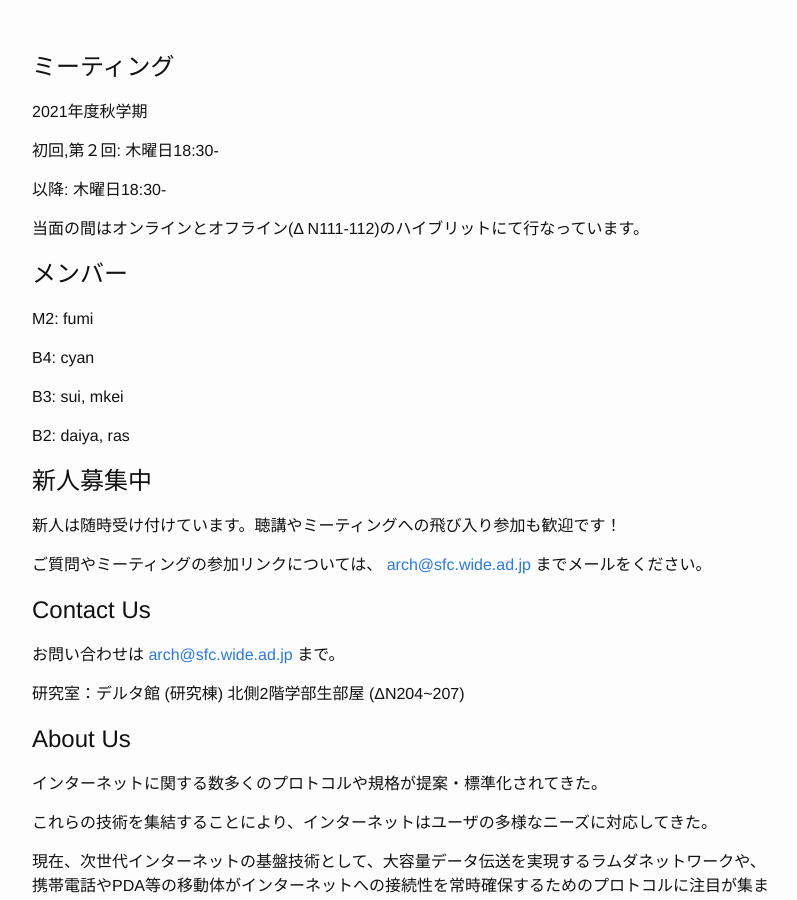
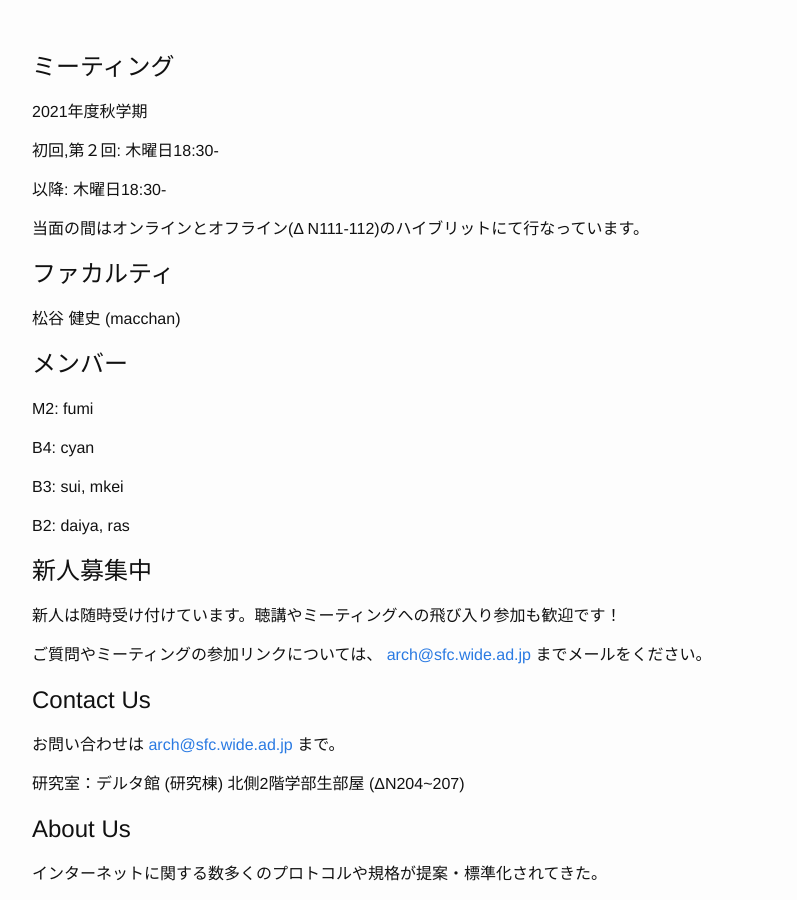
Before and after one commit to sfc-arch/sfc-arch.github.io, a Jekyll site: the page built from index.md, in a window 1280 px wide and 900 px high, scrolled down 376 px. Shown: the whole window, without its empty margins (238-1035 px from the left). Built offline with Jekyll 4.4.1, drawn with Linux system fonts in a browser that asks for light colours.

Commit message:
[add] faculty

```diff
--- a/index.md
+++ b/index.md
@@ -11,6 +11,9 @@ permalink: /
 以降: 木曜日18:30-
 
 当面の間はオンラインとオフライン(Δ N111-112)のハイブリットにて行なっています。
+
+# ファカルティ
+松谷 健史 (macchan)
 
 # メンバー
 M2: fumi
```
